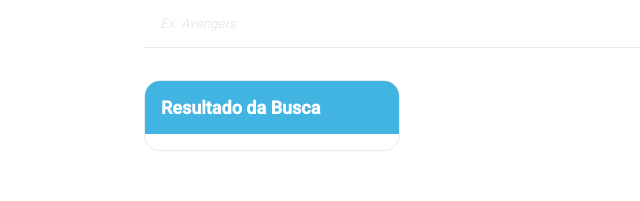
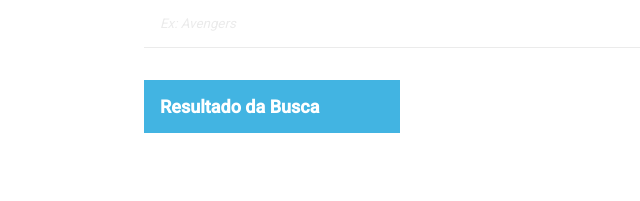
Before and after one commit to rmrantunes/filter-movies-kolabs-test, a Next.js app: page / in a window 1280 px wide. Shown: the top 201 px of the page, without its empty margins (0-640 px from the left). Built offline with nearby package versions, Linux system fonts and the light colour scheme.

Commit message:
refactor: separete Aside from Filters section

```diff
--- a/src/components/Aside/styles.ts
+++ b/src/components/Aside/styles.ts
@@ -1,6 +1,8 @@
 import styled, { css } from 'styled-components'
 
-export const Aside = styled.aside`
+export const Aside = styled.aside``
+
+export const Filters = styled.div`
   ${({ theme }) => css`
     border-radius: ${theme.rounded.lg};
     overflow: hidden;
```
